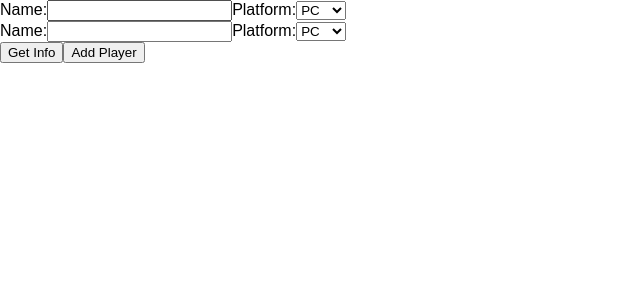
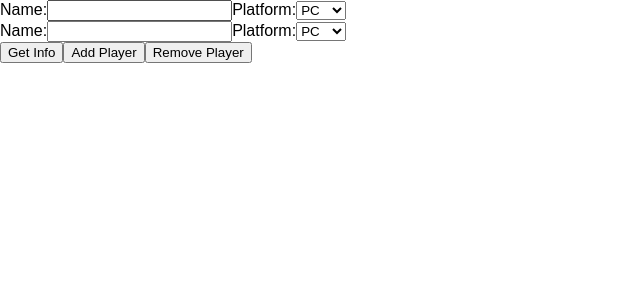
Before and after one commit to iAlbertTran/fortnite-info, a React (Create React App) app: page / in a window 1280 px wide. Shown: the top 300 px of the page, without its empty margins (0-640 px from the left). Built offline with nearby package versions, Linux system fonts and the light colour scheme.

Commit message:
added ability to remove a player form

```diff
--- a/src/index.js
+++ b/src/index.js
@@ -16,6 +16,7 @@ class Form extends React.Component{
 		this.handlePlatformChange = this.handlePlatformChange.bind(this);
 		this.requestData = this.requestData.bind(this);
 		this.addForm = this.addForm.bind(this);
+		this.removeForm = this.removeForm.bind(this);
 	}
 
 
@@ -36,6 +37,39 @@ class Form extends React.Component{
 		platforms[index] = event.target.value;
 
 		this.setState({platforms: platforms});
+	}
+
+	//adds additional forms for more users
+	addForm(event){
+		event.preventDefault();
+		const formNumber = this.state.forms;
+		const users = this.state.users;
+		const platforms = this.state.platforms;
+		this.setState({
+			users: users.concat(['']),
+			platforms: platforms.concat(['pc']),
+			forms: formNumber.concat([true])
+		});
+
+	}
+
+	removeForm(event){
+		event.preventDefault();
+
+		const formNumber = this.state.forms;
+		const users = this.state.users;
+		const platforms = this.state.platforms;
+
+		users.pop();
+		platforms.pop();
+		formNumber.pop();
+
+		this.setState({
+			users: users,
+			platforms: platforms,
+			forms: formNumber
+		});
+
 	}
 
 	//requests data from api
@@ -87,19 +121,6 @@ class Form extends React.Component{
 		}
 
 	}
-	//adds additional forms for more users
-	addForm(event){
-		event.preventDefault();
-		const formNumber = this.state.forms;
-		const users = this.state.users;
-		const platforms = this.state.platforms;
-		this.setState({
-			users: users.concat(['']),
-			platforms: platforms.concat(['pc']),
-			forms: formNumber.concat([true])
-		});
-
-	}
 
 	render(){
 		let formNumber = this.state.forms;
@@ -126,6 +147,7 @@ class Form extends React.Component{
 				</label>
 				<input type='submit' value='Get Info' />
 				<button onClick={this.addForm}>Add Player</button>
+				<button onClick={this.removeForm}>Remove Player</button>
 			</form>
 		);
 	}
```
